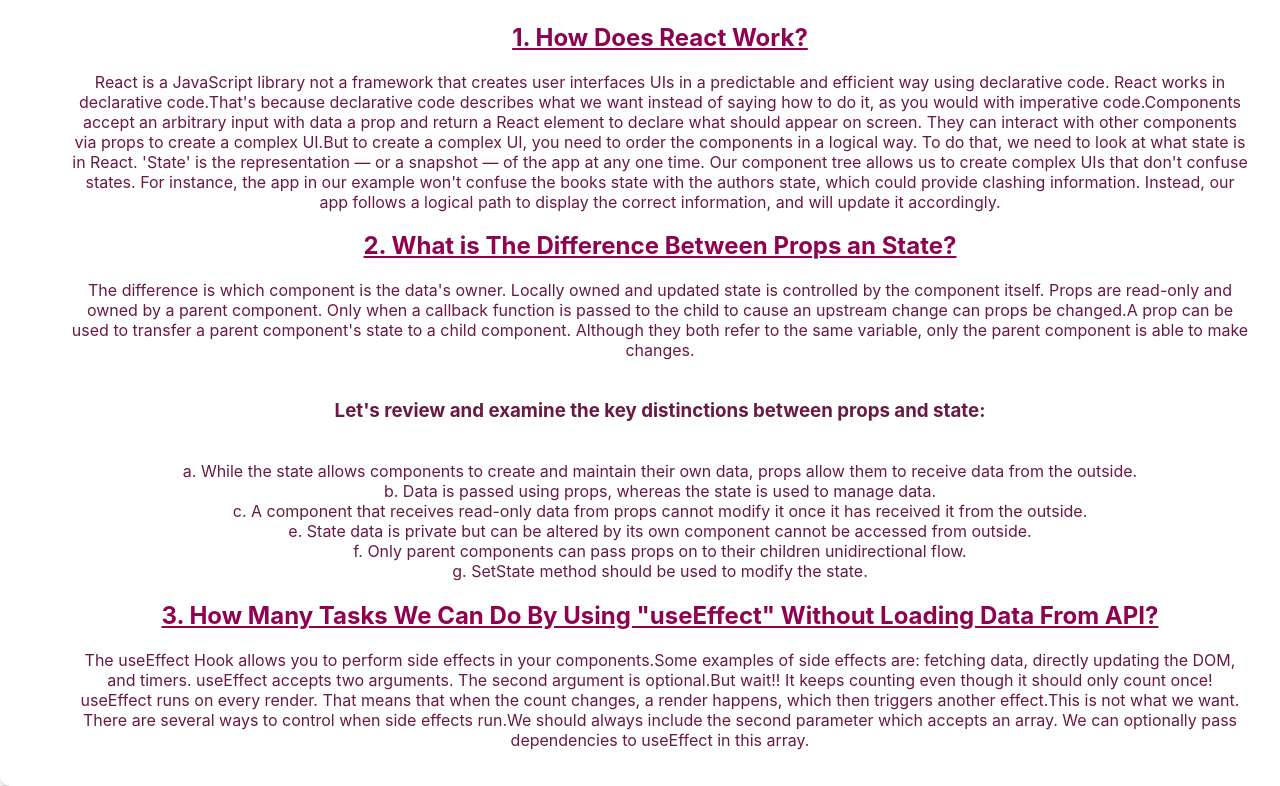
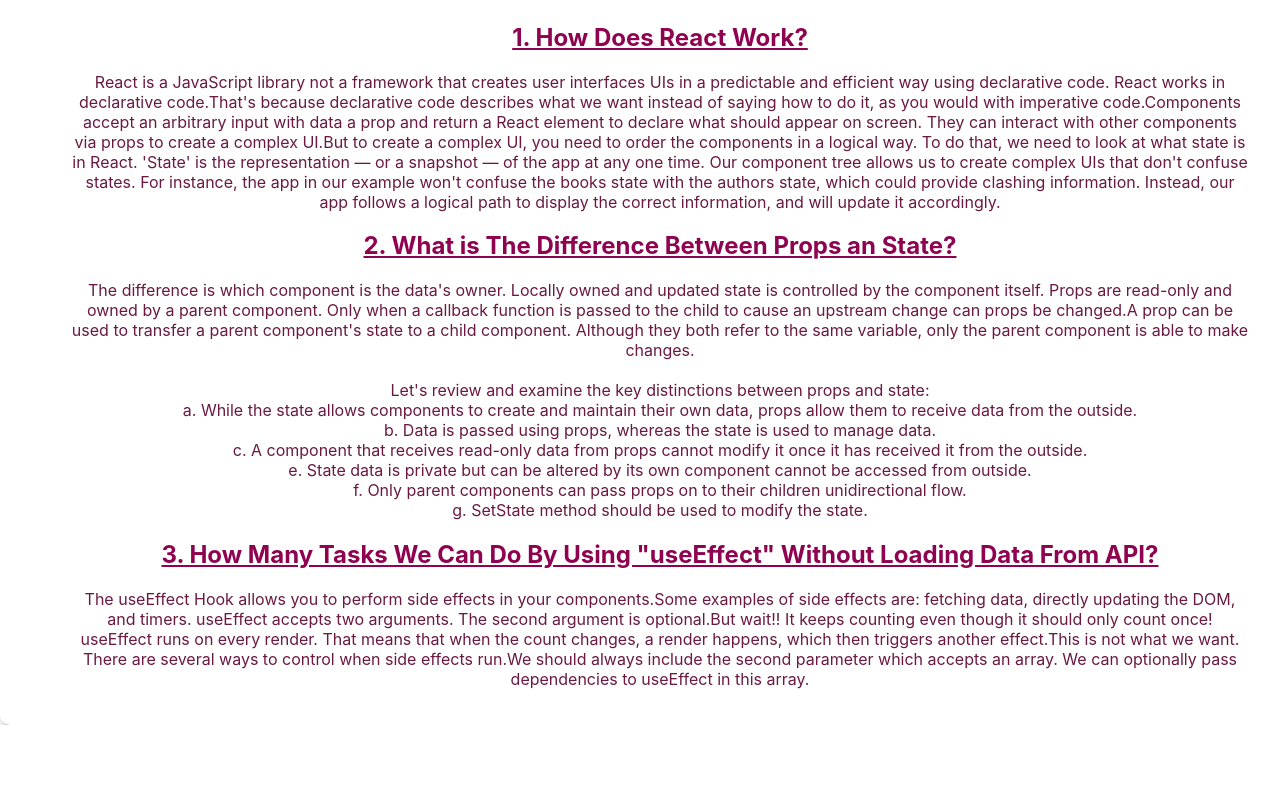
Before and after one commit to Upoma218/walking-routine-app, a React (Create React App) app: page / in a window 1280 px wide. Shown: the part 1462-2248 px from the top of the page. After the commit the page ends 2187 px from the top, so only its background shows below. Built offline with nearby package versions, Linux system fonts and the light colour scheme.

Commit message:
Final added

```diff
--- a/src/Components/Questions/Questions.js
+++ b/src/Components/Questions/Questions.js
@@ -15,7 +15,7 @@
             <p>The difference is which component is the data's owner. Locally owned and updated state is controlled by the component itself. Props are read-only and owned by a parent component. Only when a callback function is passed to the child to cause an upstream change can props be changed.A prop can be used to transfer a parent component's state to a child component. Although they both refer to the same variable, only the parent component is able to make changes.
                 <br />
                 <br />
-                <h3>Let's review and examine the key distinctions between props and state:</h3>
+                Let's review and examine the key distinctions between props and state:
                 <br />
 
                 a. While the state allows components to create and maintain their own data, props allow them to receive data from the outside.
```
